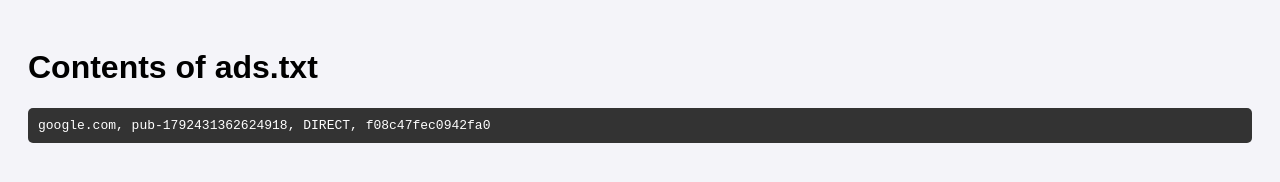
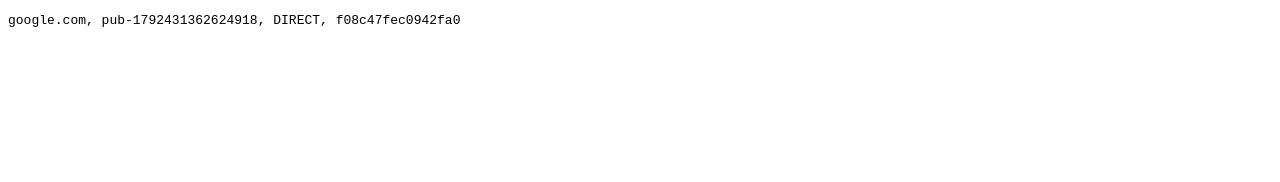
Before and after one commit to Vekislav/ads.txt, a plain HTML site: page index.html in a window 1280 px wide. Drawn offline with Linux system fonts and the light colour scheme.

Commit message:
Update index.html

```diff
--- a/index.html
+++ b/index.html
@@ -4,46 +4,20 @@
     <meta charset="UTF-8">
     <meta name="viewport" content="width=device-width, initial-scale=1.0">
     <title>ads.txt Viewer</title>
-    <style>
-        body {
-            font-family: Arial, sans-serif;
-            padding: 20px;
-            background-color: #f4f4f9;
-        }
-        pre {
-            background-color: #333;
-            color: #fff;
-            padding: 10px;
-            border-radius: 5px;
-            white-space: pre-wrap;
-            word-wrap: break-word;
-        }
-    </style>
 </head>
 <body>
-    <h1>Contents of ads.txt</h1>
     <pre id="adsContent">Loading...</pre>
 
     <script>
-        // Function to fetch the ads.txt content and display it
-        function loadAdsTxt() {
+        // Function to fetch and display the ads.txt content
         fetch('ads.txt')
-                .then(response => {
-                    if (!response.ok) {
-                        throw new Error('File not found');
-                    }
-                    return response.text();
-                })
+            .then(response => response.text())
             .then(data => {
                 document.getElementById('adsContent').textContent = data;
             })
             .catch(error => {
-                    document.getElementById('adsContent').textContent = 'Error: ' + error.message;
+                document.getElementById('adsContent').textContent = 'Error loading ads.txt';
             });
-        }
-
-        // Load the ads.txt content on page load
-        window.onload = loadAdsTxt;
     </script>
 </body>
 </html>
```
Lines whose indentation alone changed are shown as unchanged.
